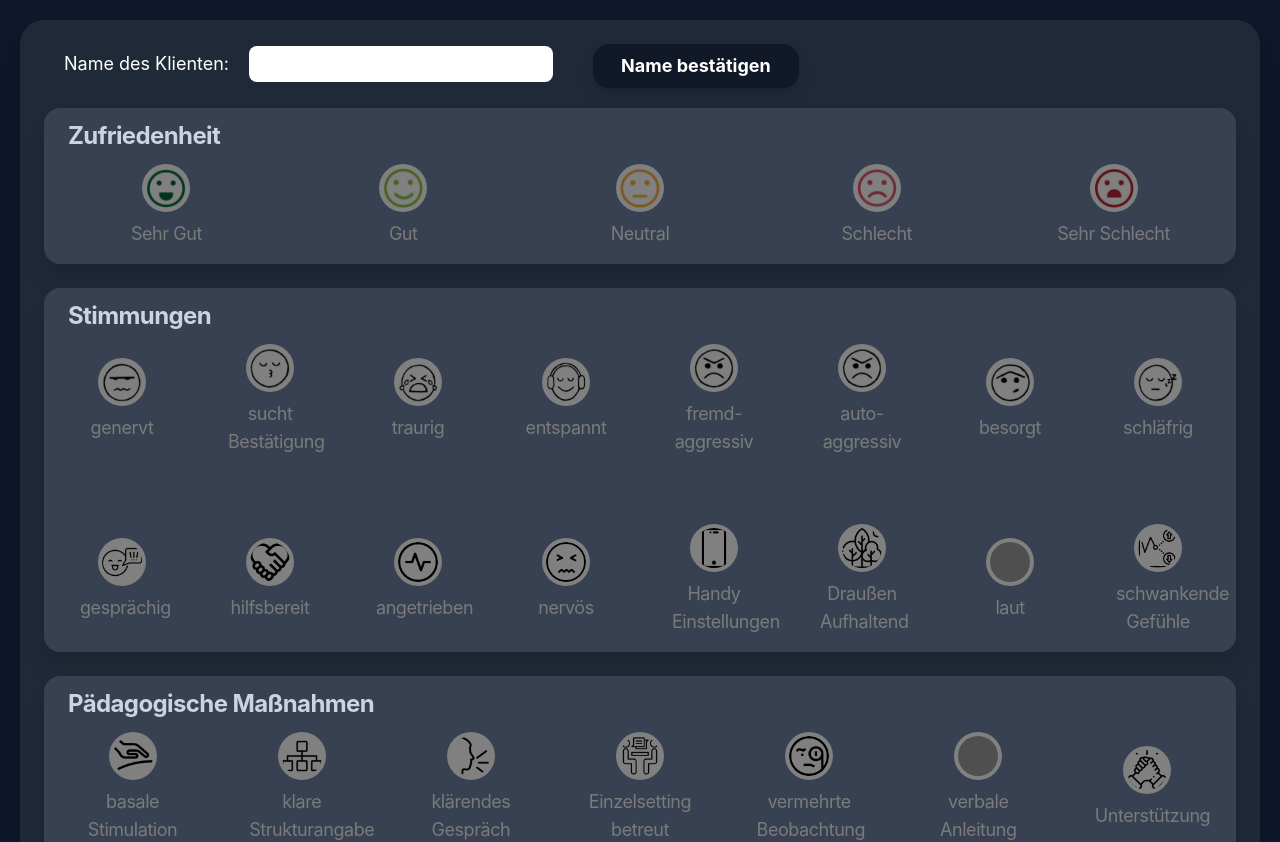
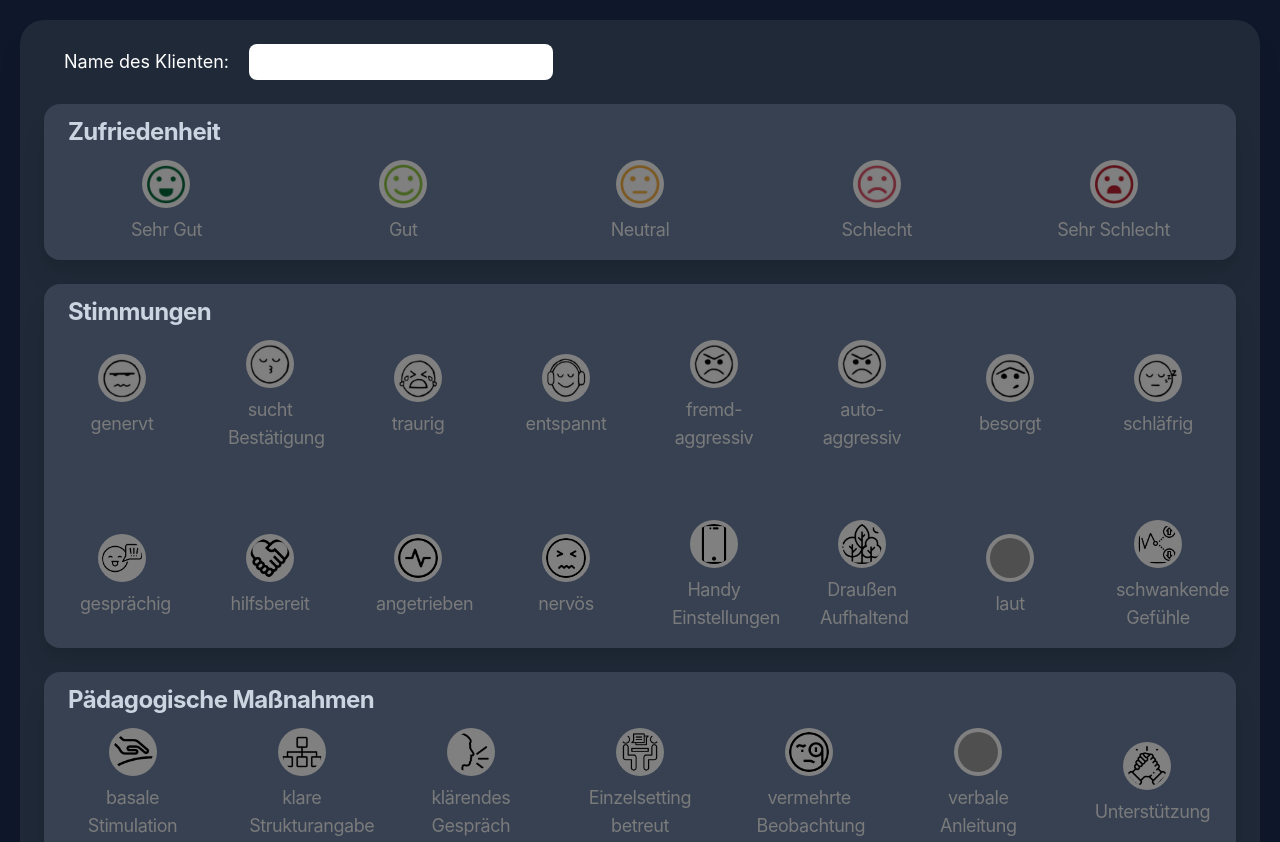
Before and after one commit to Albertleh/docu-helper, a React (Create React App) app: page / in a window 1280 px wide. Shown: the top 842 px of the page. Built offline with nearby package versions, Linux system fonts and the light colour scheme; grey boxes are pictures that could not be loaded.

Commit message:
removing button

```diff
--- a/src/components/editing-section/NameInput.js
+++ b/src/components/editing-section/NameInput.js
@@ -8,33 +8,29 @@ const NameInput = () => {
   const [nameValid, setNameValid] = useState(undefined);
 
   const NameConfirmHandler = () => {
-    if (inputref.current.value == '') {
+    if (inputref.current.value === '') {
       setNameValid(false);
-      validstyles = ' focus:ring-red-500 text-red-500'
     } else {
-      setName(inputref.current.value);
       setNameValid(true);
-      validstyles = ' focus:ring-green-500 text-green-500'
     }
+    setName(inputref.current.value.trim());
   };
 
   let validstyles = '';
+  let validtextstyles = '';
   if ( nameValid === true ) {
-    validstyles = ' focus:ring-green-500 text-green-500'
+    validstyles = ' border-2 border-green-500 text-green-500'
+    validtextstyles = ' text-green-500'
   } else if ( nameValid === false ) {
-    validstyles = ' focus:ring-red-500 text-red-500'
+    validstyles = ' border-2 border-gray-500 text-gray-500'
+    validtextstyles = ' text-gray-500'
   }
 
   return (
-    <div className="pt-5 sm:pt-4 sm:mb-3 sm:ml-5 text-2xl sm:text-lg text-white flex flex-col sm:flex-row sm:justify-center items-center sm:items-center  ">
-      <span className="mb-5 sm:mb-0">Name des Klienten:</span>
-      <input ref={inputref} type="text" className="py-1 px-2 mb-5 sm:mb-0 sm:ml-5 rounded-lg text-gray-900" />
-      <button
-        onClick={NameConfirmHandler}
-        className={"button2" + validstyles }
-      >
-        Name bestätigen
-      </button>
+    <div className="pt-5 sm:pt-6 sm:mb-5 sm:ml-5 text-2xl sm:text-lg text-white flex flex-col sm:flex-row sm:justify-center items-center sm:items-center  ">
+      <span className={"mb-5 sm:mb-0" + validtextstyles}>Name des Klienten:</span>
+      <input ref={inputref} type="text" onChange={NameConfirmHandler}
+        className={"py-1 px-2 mb-5 sm:mb-0 sm:ml-5 rounded-lg text-gray-900" + validstyles}/>
     </div>
   );
 };
```
